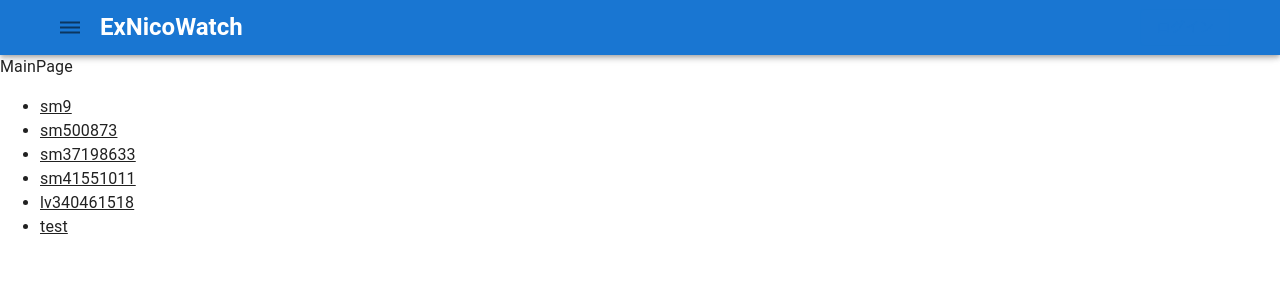
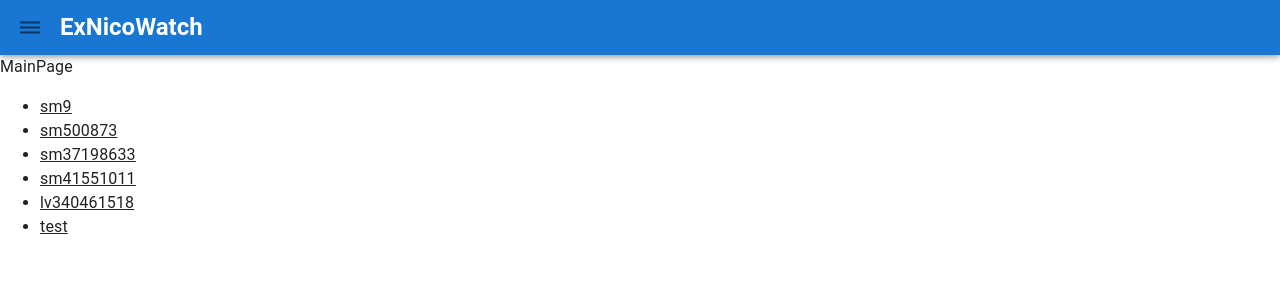
Before and after one commit to exnicowatch/ex-front, a React (Create React App) app: page / in a window 1280 px wide. Shown: the top 300 px of the page. Built offline with nearby package versions, Linux system fonts and the light colour scheme.

Commit message:
fix: style

```diff
--- a/src/header/Header.module.scss
+++ b/src/header/Header.module.scss
@@ -4,8 +4,9 @@
 
 .headerCnt {
   padding: 0 !important;
-  padding-right: 10px !important;
+  padding-right: 15px !important;
   padding-left: 10px !important;
+  max-width: unset !important;
 }
 
 .headerBar {
```
